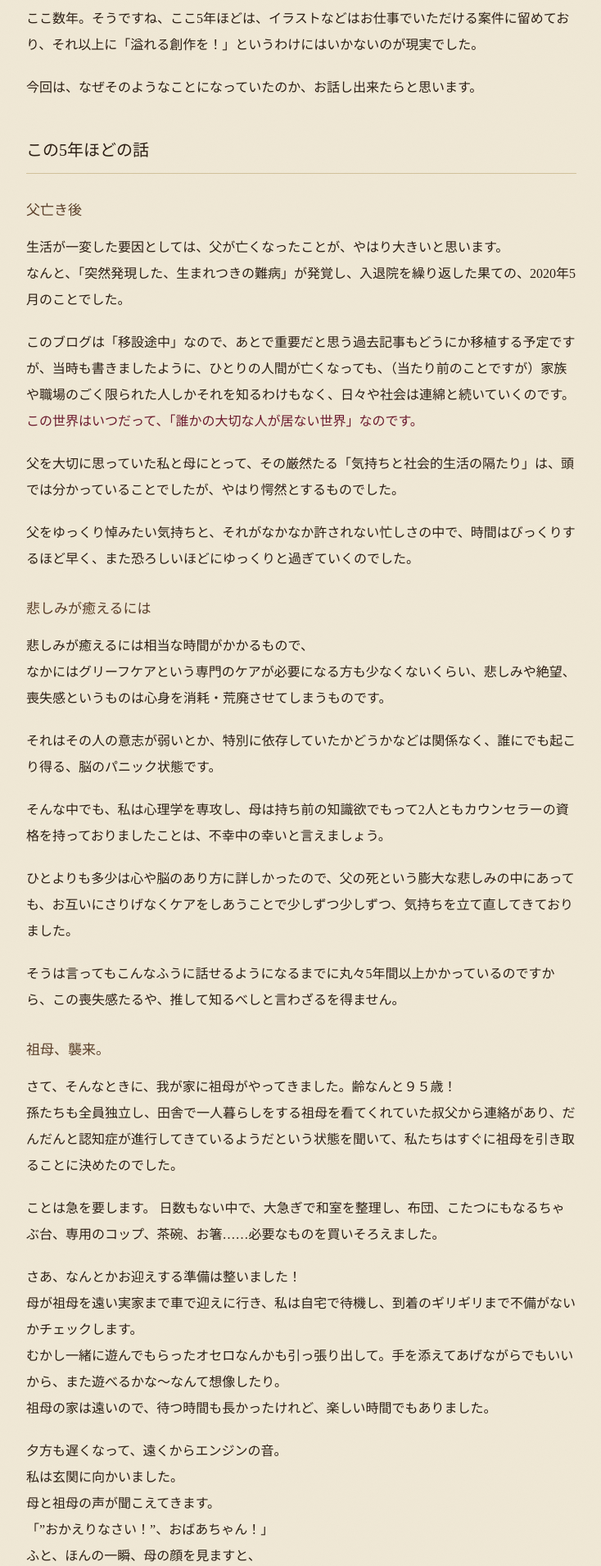
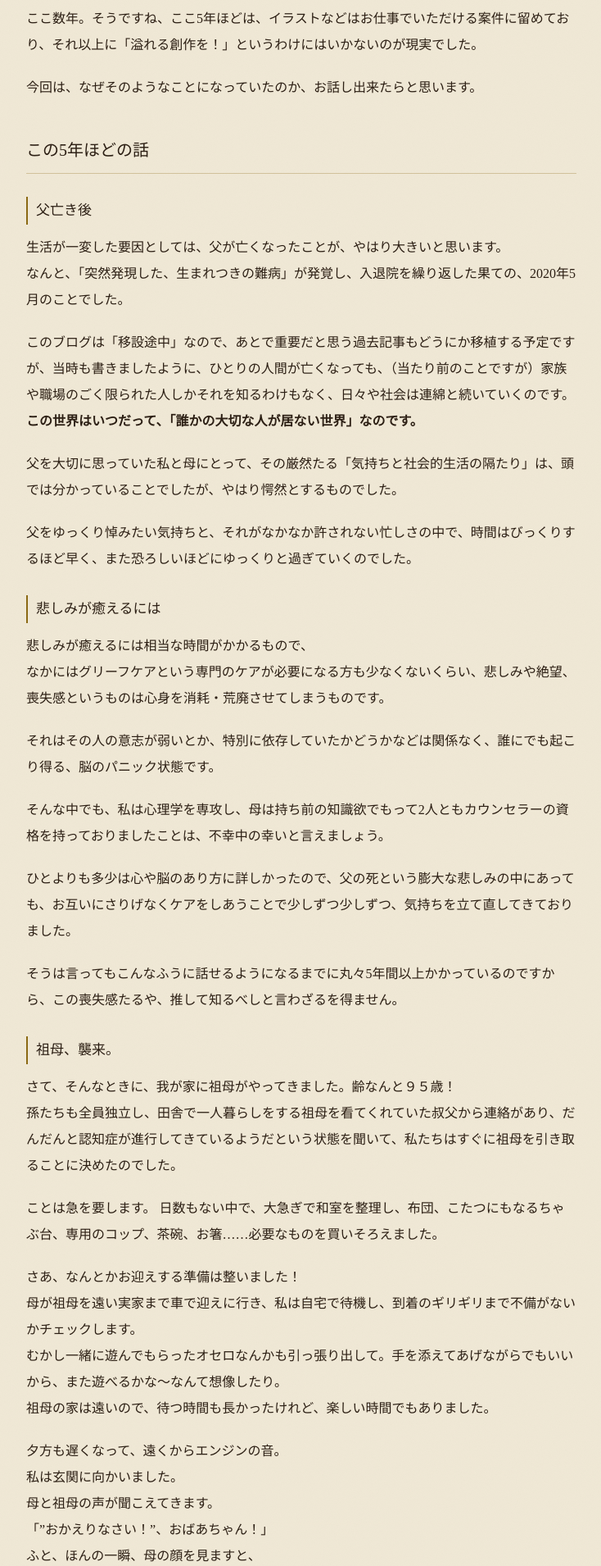
Before and after one commit to Chamamewakako/blog, a Jekyll site: the page built from _posts/2026-03-02-今までと、これから。.md, in a window 1280 px wide. Shown: the part 1217-3127 px from the top of the page at 82% size, without its empty margins (272-1006 px from the left). Built offline with Jekyll 4.4.1, drawn with Linux system fonts in a browser that asks for light colours; some web fonts are replaced.

Commit message:
Update style.css

```diff
--- a/assets/style.css
+++ b/assets/style.css
@@ -159,14 +159,17 @@ body {
   font-size: 17px;
   font-weight: 400;
   margin: 28px 0 12px;
-  color: var(--ink-light);
+  color: var(--ink);
+  padding-left: 10px;
+  border-left: 2px solid var(--gold);
 }
+
 
 .post-content p { margin-bottom: 20px; }
 
 .post-content strong {
-  font-weight: 400;
-  color: var(--crimson);
+  font-weight: 700;
+  color: var(--ink);
 }
 
 .post-content em {
```
